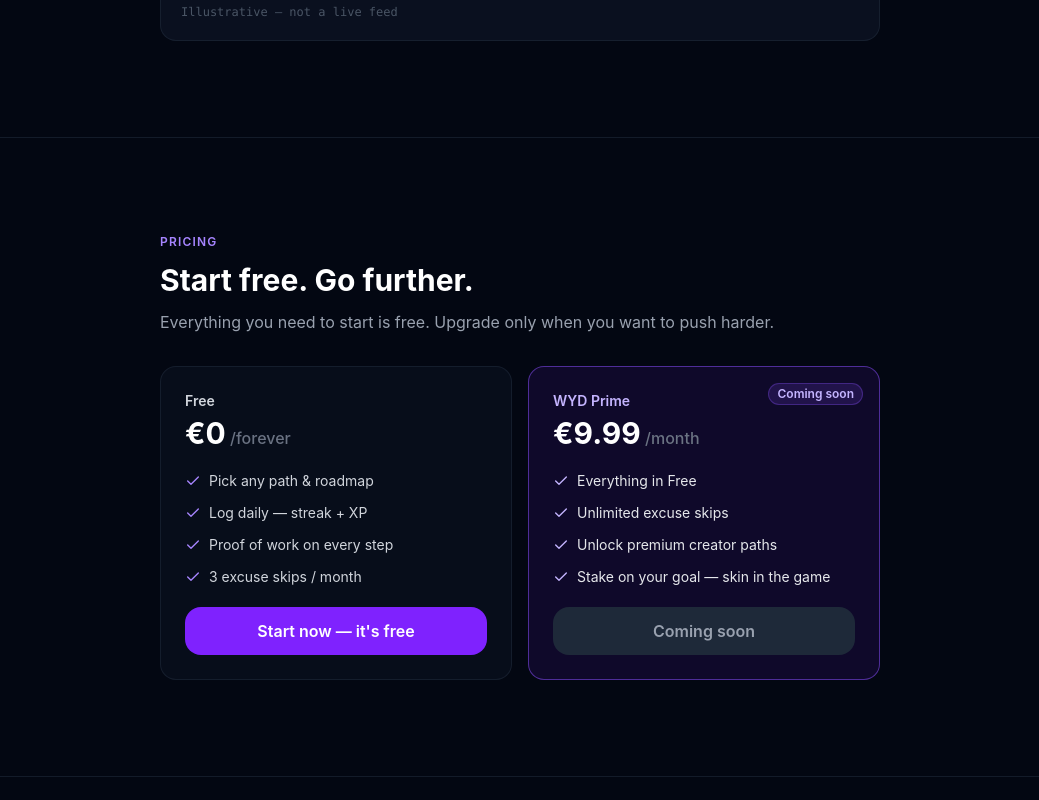
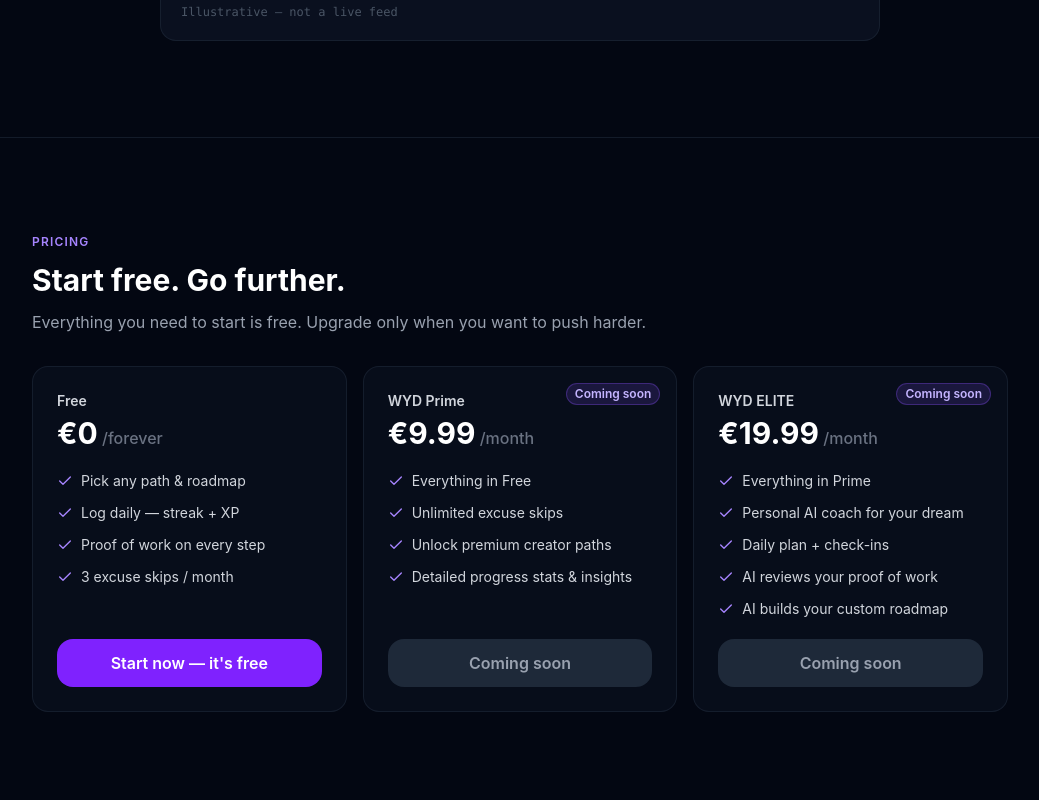
Before and after one commit to Nuutti-N/WYD, a React (Vite) app in the folder frontend/: page / in a window 1280 px wide. Shown: the part 2060-2860 px from the top of the page, without its empty margins (120-1159 px from the left). Built offline with nearby package versions, Linux system fonts and the light colour scheme; no server answers.

Commit message:
add tiers what level include what

```diff
--- a/frontend/pages/Landing.jsx
+++ b/frontend/pages/Landing.jsx
@@ -4,6 +4,46 @@ import { categories } from '../src/data/categories'
 import { Code2, PenTool, FileText, Check } from 'lucide-react'
 
 function Landing() {
+
+    const tiers = [
+        {
+            name: "Free",
+            price: "€0",
+            period: "/forever",
+            features: [
+                "Pick any path & roadmap",
+                "Log daily — streak + XP",
+                "Proof of work on every step",
+                "3 excuse skips / month",
+            ],
+            cta: { label: "Start now — it's free", to: "/Register" },
+        },
+        {
+            name: "WYD Prime",
+            price: "€9.99",
+            period: "/month",
+            features: [
+                "Everything in Free",
+                "Unlimited excuse skips",
+                "Unlock premium creator paths",
+                "Detailed progress stats & insights",
+            ],
+            cta: { label: "Coming soon", disabled: true },
+        },
+        {
+            name: "WYD ELITE",
+            price: "€19.99",
+            period: "/month",
+            features: [
+                "Everything in Prime",
+                "Personal AI coach for your dream",
+                "Daily plan + check-ins",
+                "AI reviews your proof of work",
+                "AI builds your custom roadmap",
+            ],
+            cta: { label: "Coming soon", disabled: true },
+        },
+    ]
 
     return (
         <div className="bg-gray-950 text-white">
@@ -123,56 +163,36 @@ function Landing() {
 
             <div className="w-full mx-auto border-t border-gray-800/60" />
 
-            <section id="premium" className="scroll-mt-20 max-w-3xl mx-auto px-6 py-24">
+            <section id="premium" className="scroll-mt-20 max-w-5xl mx-auto px-6 py-24">
                 <p className="text-xs font-semibold tracking-widest text-violet-400 mb-3">PRICING</p>
                 <h2 className="text-3xl font-bold text-white mb-3">Start free. Go further.</h2>
                 <p className="text-gray-400 mb-8">Everything you need to start is free. Upgrade only when you want to push harder.</p>
 
-                <div className="grid sm:grid-cols-2 gap-4">
-                    {/* Free plan */}
-                    <div className="flex flex-col gap-5 rounded-2xl border border-gray-800/60 bg-gray-900/40 p-6">
+                <div className="grid sm:grid-cols-3 gap-4">
+                    {tiers.map((tier) => (
+                        <div key={tier.name} className="flex flex-col gap-5 rounded-2xl border border-gray-800/60 bg-gray-900/40 p-6 relative">
+                            {tier.cta.disabled && (
+                                <span className="absolute top-4 right-4 text-xs font-semibold text-violet-300 bg-violet-500/15 border border-violet-500/30 rounded-full px-2 py-0.5">Coming soon</span>
+                            )}
                             <div>
-                            <p className="text-sm font-semibold text-gray-300">Free</p>
-                            <p className="text-3xl font-bold text-white mt-1">€0<span className="text-base font-medium text-gray-500"> /forever</span></p>
+                                <p className="text-sm font-semibold text-gray-300">{tier.name}</p>
+                                <p className="text-3xl font-bold text-white mt-1">{tier.price}<span className="text-base font-medium text-gray-500"> {tier.period}</span></p>
                             </div>
                             <ul className="flex flex-col gap-3 text-sm text-gray-300">
-                            {[
-                                "Pick any path & roadmap",
-                                "Log daily — streak + XP",
-                                "Proof of work on every step",
-                                "3 excuse skips / month",
-                            ].map((f) => (
+                                {tier.features.map((f) => (
                                     <li key={f} className="flex items-start gap-2">
                                         <Check className="w-4 h-4 text-violet-400 shrink-0 mt-0.5" />
                                         {f}
                                     </li>
                                 ))}
                             </ul>
-                        <Link to="/Register" className="mt-auto text-center bg-violet-600 hover:bg-violet-500 text-white font-semibold py-3 rounded-2xl transition">Start now — it's free</Link>
+                            {tier.cta.disabled ? (
+                                <button disabled className="mt-auto text-center bg-gray-800 text-gray-400 font-semibold py-3 rounded-2xl cursor-not-allowed">{tier.cta.label}</button>
+                            ) : (
+                                <Link to={tier.cta.to} className="mt-auto text-center bg-violet-600 hover:bg-violet-500 text-white font-semibold py-3 rounded-2xl transition">{tier.cta.label}</Link>
+                            )}
                         </div>
-
-                    {/* Premium plan */}
-                    <div className="flex flex-col gap-5 rounded-2xl border border-violet-500/50 bg-violet-600/10 p-6 relative">
-                        <span className="absolute top-4 right-4 text-xs font-semibold text-violet-300 bg-violet-500/15 border border-violet-500/30 rounded-full px-2 py-0.5">Coming soon</span>
-                        <div>
-                            <p className="text-sm font-semibold text-violet-300">WYD Prime</p>
-                            <p className="text-3xl font-bold text-white mt-1">€9.99<span className="text-base font-medium text-gray-500"> /month</span></p>
-                        </div>
-                        <ul className="flex flex-col gap-3 text-sm text-gray-200">
-                            {[
-                                "Everything in Free",
-                                "Unlimited excuse skips",
-                                "Unlock premium creator paths",
-                                "Stake on your goal — skin in the game",
-                            ].map((f) => (
-                                <li key={f} className="flex items-start gap-2">
-                                    <Check className="w-4 h-4 text-violet-300 shrink-0 mt-0.5" />
-                                    {f}
-                                </li>
                     ))}
-                        </ul>
-                        <button disabled className="mt-auto text-center bg-gray-800 text-gray-400 font-semibold py-3 rounded-2xl cursor-not-allowed">Coming soon</button>
-                    </div>
                 </div>
             </section>
 
```
Lines whose indentation alone changed are shown as unchanged.
